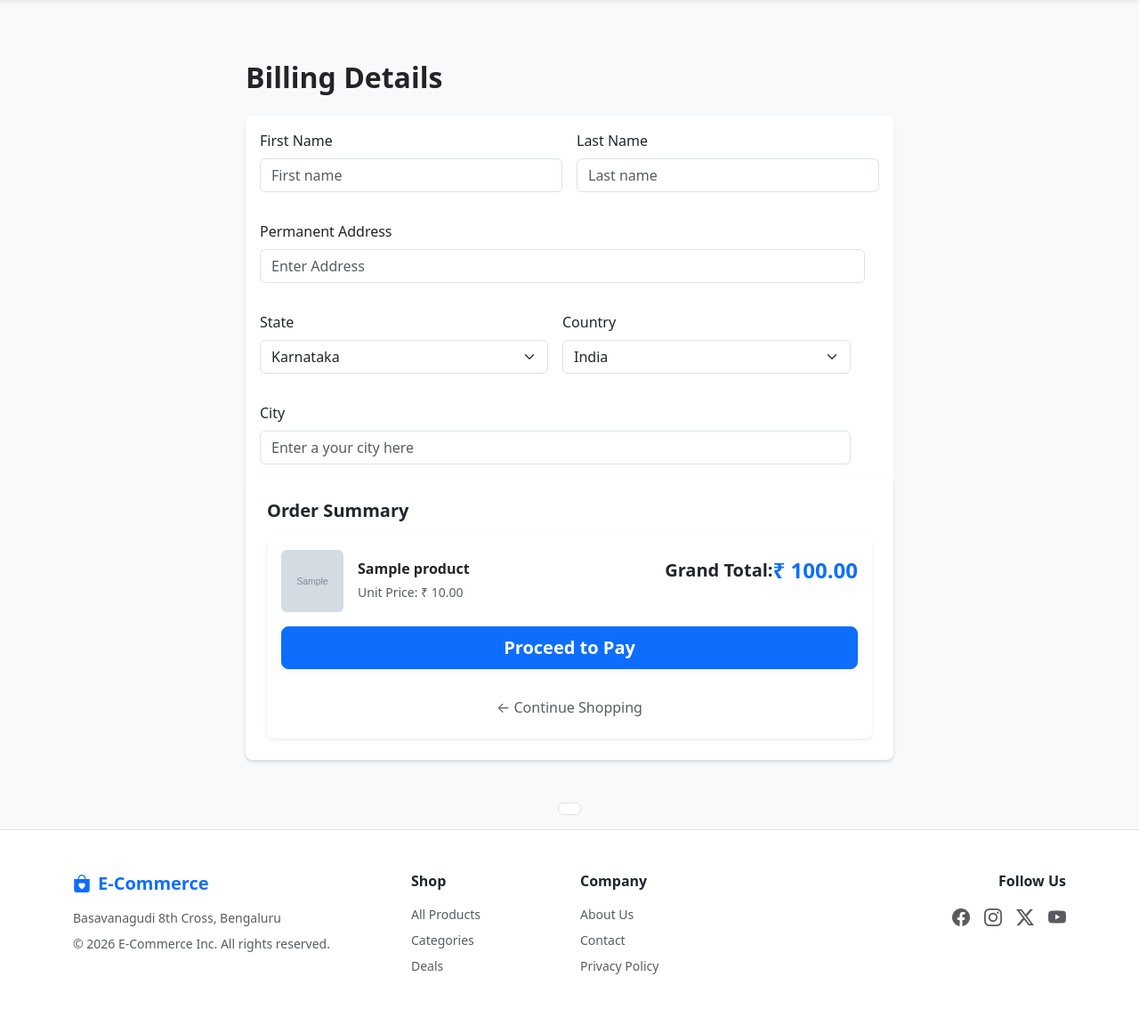
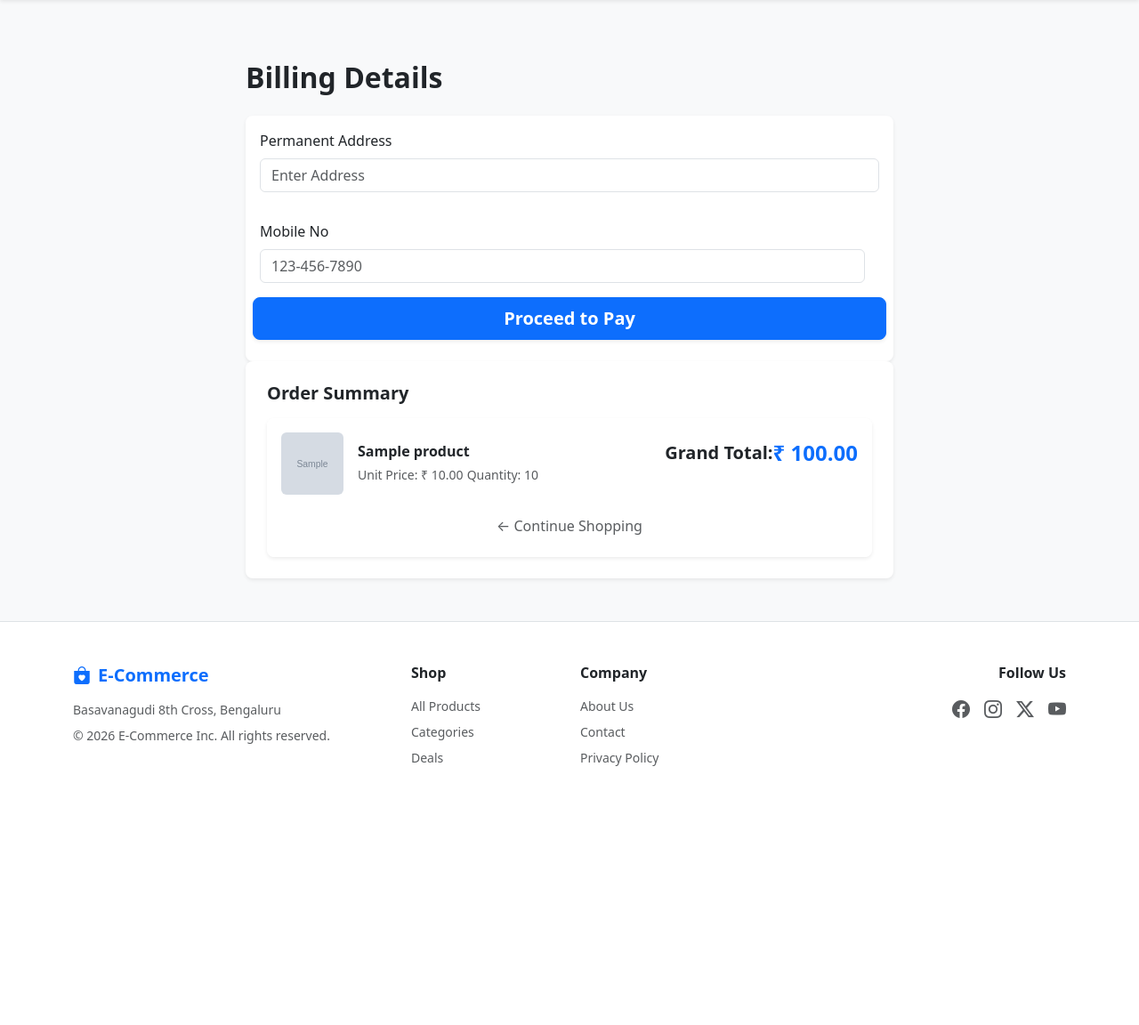
Before and after one commit to Akshayikify/E-commerce-Application, a Django app: page /checkout/ in a window 1280 px wide. Shown: the part 56-1208 px from the top of the page at 89% size. After the commit the page ends 917 px from the top, so only its background shows below. Run offline with Django 5.2, Linux system fonts and the light colour scheme; a user stored in the database is signed in; tables that the repository leaves empty hold one stand-in row (values such as "Sample post"); grey boxes marked "Sample" are stand-in pictures; some libraries are stand-ins or nearby versions.

Commit message:
feat:Payment phase 1 is completed;Implemented Payment model

```diff
--- a/ecommerce/settings.py
+++ b/ecommerce/settings.py
@@ -114,3 +114,6 @@
 #Uploading media setting
 MEDIA_URL='/media/'
 MEDIA_ROOT=os.path.join(BASE_DIR,'media')
+
+RAZORPAY_KEY_ID=os.getenv("RAZORPAY_KEY_ID")
+RAZORPAY_KEY_SECRET=os.getenv("RAZORPAY_KEY_SECRET")
--- a/store/models.py
+++ b/store/models.py
@@ -4,6 +4,7 @@ from django.contrib.auth.models import User
 from django.core.validators import MinValueValidator,MaxValueValidator
 from datetime import datetime
 from translate import Translator
+import uuid
 class Category(models.Model):
     """
     This class stores the all the categories of product like Home appliances , Electronics ,.etc.
@@ -109,3 +110,28 @@ class CartItem(models.Model):
     @property
     def total_price(self):
         return self.product.price*self.quantity
+
+
+class Payment(models.Model):
+    class PaymentStatus(models.TextChoices):
+        CREATED='CREATED','Created'
+        SUCCESS='SUCCESS','Success'
+        FAILED='FAILED','Failed'
+    payment_id=models.CharField(
+        max_length=255,
+        blank=True,
+        null=True
+    )
+    orderid=models.CharField(
+        max_length=255,
+        blank=True,
+        null=True
+    )
+    signature=models.CharField(max_length=200,blank=True,null=True)
+    order=models.OneToOneField(Order,on_delete=models.CASCADE,related_name='payment')
+    status=models.CharField(max_length=100,choices=PaymentStatus.choices,default=PaymentStatus.CREATED)
+    amount=models.DecimalField(max_digits=10,decimal_places=2)
+    created_at=models.DateTimeField(auto_now_add=True)
+
+    def __str__(self):
+        return f"Payment for order #{self.orer.id}"
--- a/store/views.py
+++ b/store/views.py
@@ -5,7 +5,7 @@ from django.contrib.auth.forms import AuthenticationForm
 from django.contrib.auth import login,logout
 from translate import Translator
 from django.views.decorators.http import require_POST
-from .models import Customer,Product,Cart,CartItem,Category
+from .models import Customer,Product,Cart,CartItem,Category,Order,OrderItem
 from django.contrib.auth.decorators import login_required
 from django.contrib import messages
 from django.db.models import Q
@@ -50,12 +50,17 @@ def logout_view(request):
 def home(request):
     query=request.GET.get('q',"").strip()
     category_id=request.GET.get('category','').strip()
-    products=Product.objects.only('id','product_image','title','price')
+    products=Product.objects.only('id','product_image','title','price').order_by('id')
     categories=Category.objects.all()
     if category_id:
         products=Product.objects.filter(category_id=category_id)
-    profile=request.user.customer
-    cart_item_count=CartItem.objects.filter(cart__customer=profile).count()
+    cart_item_count=0
+    if request.user.is_authenticated:
+        try:
+            profile=request.user.customer
+            cart_item_count=CartItem.objects.filter(cart__customer=profile).count()
+        except Exception:
+            profile=None
     if query:
         products=Product.objects.filter(
             Q(title__icontains=query)|
@@ -146,7 +151,35 @@ def customer_profile(request,customer_id):
     customer=Customer.objects.get(pk=customer_id)
     return render(request,'customer.html',{'customer': customer})
 
-@login_required
+@login_required(login_url='login')
 def checkout(request):
-    cart=Cart.objects.filter(customer=request.user.customer).prefetch_related('items__product').first()
-    return render(request,'checkout.html',{'cart': cart})
+    customer=get_object_or_404(
+        Customer,
+        user=request.user
+    )
+    cart=Cart.objects.filter(customer=customer).prefetch_related('items__product').first()
+    cart_items=CartItem.objects.select_related('product')
+    total_price=sum(item.total_price for item in cart_items)
+    if request.method=='POST':
+        shipping_address=request.POST.get('address')
+        phone=request.POST.get('phone')
+        order=Order.objects.create(
+            customer=customer,
+            shipping_address=shipping_address,
+            phone=phone
+        )
+
+        for item in cart_items:
+            OrderItem.objects.create(
+                order=order,
+                product=item.product,
+                quantity=item.quantity,
+                price=item.product.price
+            )
+
+        return redirect('payment',order_id=order.id)
+
+    return render(request,'checkout.html',
+                  {'cart_items': cart_items,
+                   'total_price': total_price,
+                   })
--- a/templates/cart.html
+++ b/templates/cart.html
@@ -1,4 +1,5 @@
 {% extends 'home.html' %}
+<title>{% block title %}Cart{% endblock %}</title>
 {% block products %}
 <div class="container py-4">
     <!-- Flash Messages -->
--- a/templates/checkout.html
+++ b/templates/checkout.html
@@ -1,5 +1,5 @@
 {% extends 'home.html' %}
-
+<title>{% block title %}Check-Payment{% endblock %}</title>
 {% block products %}
 <div class="container py-4 d-flex justify-content-center">
     {% if messages %}
@@ -16,46 +16,24 @@
      <h2 class="fw-bold mb-4">Billing Details</h2>
         <div class="card border-0 shadow-sm rounded-3">
         <div class="card-body">
-            <form action="">
-                <div class="row g-3">
-                  <div class="col-md-6">
-                    <label for="first_name" class="form-label">First Name</label>
-                    <input type="text" class="form-control" placeholder="First name" name="first_name" id="first_name">
-                  </div>
-                  <div class="col-md-6">
-                    <label for="last_name" class="form-label">Last Name</label>
-                    <input type="text" class="form-control" placeholder="Last name" name="last_name" id="last_name">
-                  </div>
+            <form method="POST" >
+                {% csrf_token %}
                   <!-- 2nd row -->
                   <div class="row g-3">
                   <div class="col-md-12">
                     <label for="address" class="form-label">Permanent Address</label>
-                    <input type="text" class="form-control" placeholder="Enter Address" name="address" id="permanent_address">
+                    <input type="text" class="form-control" placeholder="Enter Address" name="address" id="permanent_address" required>
                   </div>
-                  <!-- 3rd row -->
-                   <div class="row g-3">
-                  <div class="col-md-6">
-                        <label for="inputState" class="form-label">State</label>
-                        <select id="inputState" class="form-select">
-                          <option value="Karnataka">Karnataka</option>
-                          <option value="Hyderbad">Hyderbad</option>
-                        </select>
-                      </div>
-                      <div class="col-md-6">
-                        <label for="inputState" class="form-label">Country</label>
-                        <select id="inputState" class="form-select">
-                          <option value="Karnataka">India</option>
-                          <option value="Hyderbad">America</option>
-                        </select>
-                      </div>
-                </div>
                 <!-- 4th row  -->
                  <div class="row g-3">
                     <div class="col-md-12">
-                        <label for="inputCity" class="form-label">City</label>
-                        <input type="text" class="form-control" id="inputCity" placeholder="Enter a your city here">
+                        <label for="phone" class="form-label">Mobile No</label>
+                        <input type="tel" class="form-control" id="phone" name="phone" placeholder="123-456-7890" required>
                       </div>
                  </div>
+                 <button class="btn btn-primary btn-lg w-100 fw-bold mb-2 shadow-sm" type="submit">
+                            Proceed to Pay
+                 </button>
             </form>
 
         </div>
@@ -68,14 +46,14 @@
                     <div class="card-body p-4">
                         <h5 class="fw-bold mb-3">Order Summary</h5>
 
-                        {% if cart and cart.items.all %}
+                        {% if cart_items %}
              <div class="row g-4">
             <!-- Left Column: Item List -->
                 <div class="col-lg-12">
                 <div class="card border-0 shadow-sm rounded-3">
                     <div class="card-body p-0">
                         <ul class="list-group list-group-flush rounded-3">
-                            {% for item in cart.items.all %}
+                            {% for item in cart_items %}
                                 <li class="list-group-item p-3">
                                     <div class="d-flex align-items-center justify-content-between flex-wrap gap-3">
 
@@ -91,6 +69,7 @@
                                             <div>
                                                 <h6 class="mb-1 fw-semibold">{{ item.product.title }}</h6>
                                                 <small class="text-muted">Unit Price: ₹ {{ item.product.price }}</small>
+                                                <small class="text-muted">Quantity: {{item.quantity}}</small>
                                             </div>
                                         </div>
                                         {% endfor %}
@@ -100,12 +79,10 @@
 
                         <div class="d-flex justify-content-between align-items-center mb-4">
                             <span class="fs-5 fw-bold">Grand Total: </span>
-                            <span class="fs-4 fw-bold text-primary">₹ {{ cart.total_price }}</span>
+                            <span class="fs-4 fw-bold text-primary">₹ {{ total_price }}</span>
                         </div>
 
-                        <a href="{% url 'checkout' %}" class="btn btn-primary btn-lg w-100 fw-bold mb-2 shadow-sm">
-                            Proceed to Pay
-                        </a>
+
                         <a href="{% url 'home' %}" class="btn btn-link w-100 text-decoration-none text-muted small">
                             ← Continue Shopping
                         </a>
@@ -115,3 +92,6 @@
      </div>
 
 {% endblock %}
+
+{% block pagination %}
+{% endblock %}
--- a/templates/home.html
+++ b/templates/home.html
@@ -84,7 +84,7 @@
                           </form>
                     {% else %}
                         <a href="{% url 'login' %}" class="btn btn-outline-light btn-sm rounded-pill px-3">Login</a>
-                        <a href="{% url 'register' %}" class="btn btn-primary btn-sm rounded-pill px-3">Sign Up</a>
+                        <a href="{% url 'register' %}" class="btn btn-primary btn-sm rounded-pill px-3">Sign Up</a> -->
                     {% endif %}
                 </div>
             </div>
```
Also changed, not shown: store/migrations/0021_payment.py (added), store/migrations/0022_alter_order_id.py (added), store/migrations/0023_alter_order_id.py (added).
